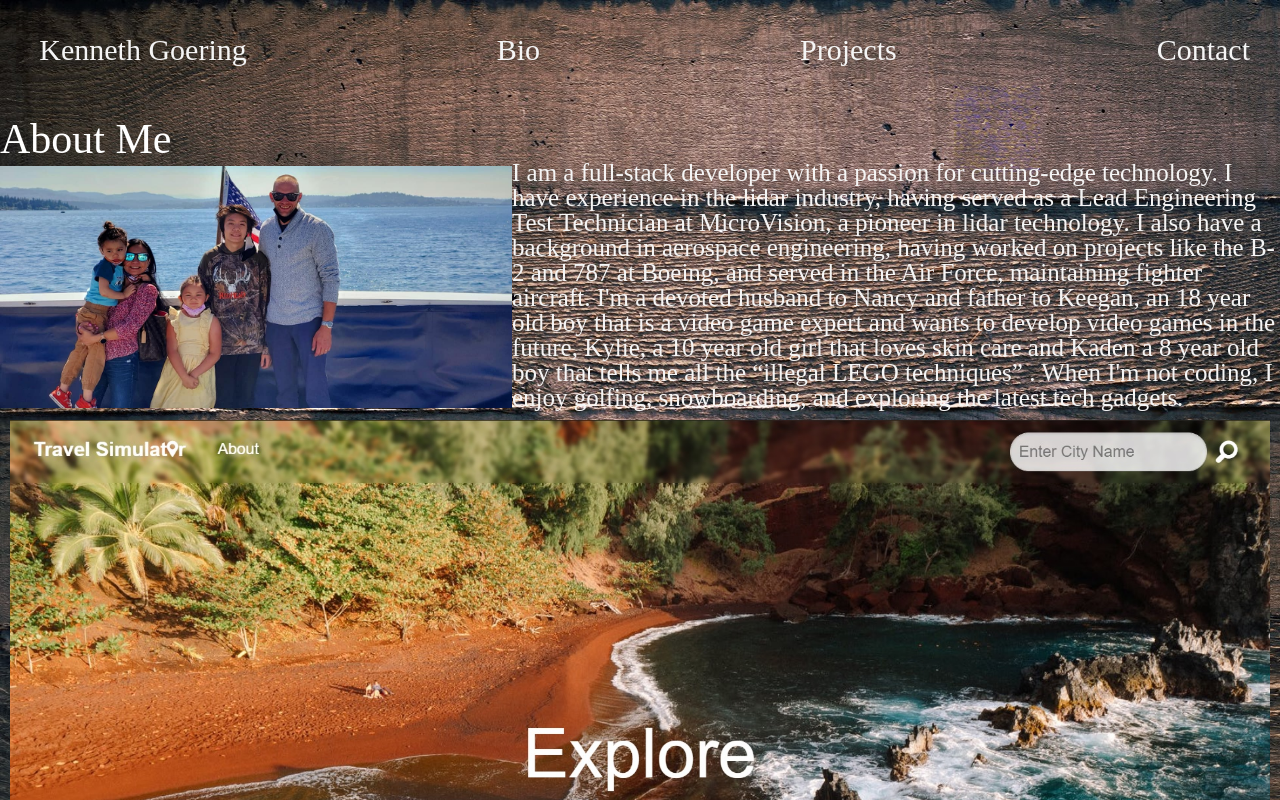
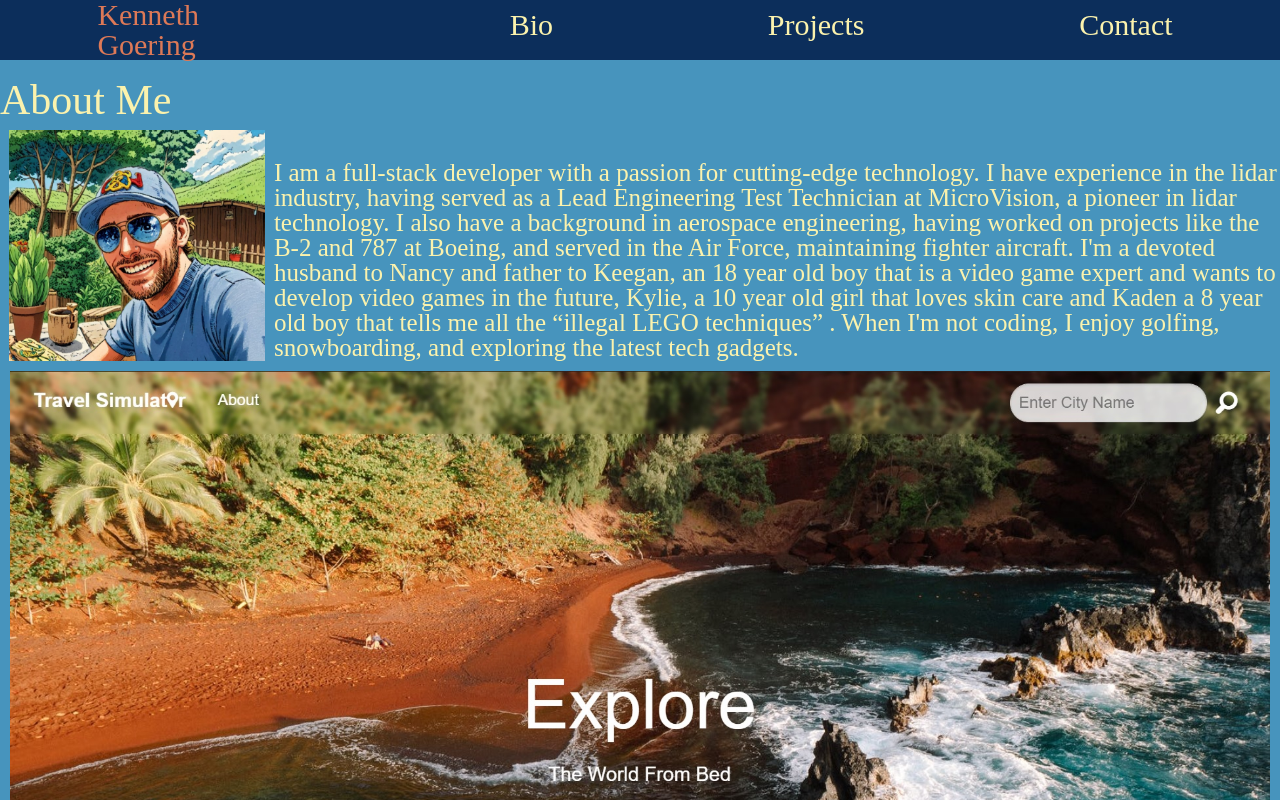
Before and after one commit to goeringkenneth/Portfolio, a plain HTML site: page index.html in a window 1280 px wide. Shown: the top 800 px of the page. Drawn offline with Linux system fonts and the light colour scheme.

Commit message:
updated css, html, Bio, Img, Colorscheme

```diff
--- /dev/null
+++ b/css/palette.scss
@@ -0,0 +1,47 @@
+/* Coolors Exported Palette - https://coolors.co/fbf2ad-ebe9dc-dd7957-4794bd-0c2e5b */
+
+/* CSS HEX */
+--vanilla: #FBF2ADff;
+--alabaster: #EBE9DCff;
+--burnt-sienna: #DD7957ff;
+--celestial-blue: #4794BDff;
+--berkeley-blue: #0C2E5Bff;
+
+/* CSS HSL */
+--vanilla: hsla(53, 91%, 83%, 1);
+--alabaster: hsla(52, 27%, 89%, 1);
+--burnt-sienna: hsla(15, 66%, 60%, 1);
+--celestial-blue: hsla(201, 47%, 51%, 1);
+--berkeley-blue: hsla(214, 77%, 20%, 1);
+
+/* SCSS HEX */
+$vanilla: #FBF2ADff;
+$alabaster: #EBE9DCff;
+$burnt-sienna: #DD7957ff;
+$celestial-blue: #4794BDff;
+$berkeley-blue: #0C2E5Bff;
+
+/* SCSS HSL */
+$vanilla: hsla(53, 91%, 83%, 1);
+$alabaster: hsla(52, 27%, 89%, 1);
+$burnt-sienna: hsla(15, 66%, 60%, 1);
+$celestial-blue: hsla(201, 47%, 51%, 1);
+$berkeley-blue: hsla(214, 77%, 20%, 1);
+
+/* SCSS RGB */
+$vanilla: rgba(251, 242, 173, 1);
+$alabaster: rgba(235, 233, 220, 1);
+$burnt-sienna: rgba(221, 121, 87, 1);
+$celestial-blue: rgba(71, 148, 189, 1);
+$berkeley-blue: rgba(12, 46, 91, 1);
+
+/* SCSS Gradient */
+$gradient-top: linear-gradient(0deg, #FBF2ADff, #EBE9DCff, #DD7957ff, #4794BDff, #0C2E5Bff);
+$gradient-right: linear-gradient(90deg, #FBF2ADff, #EBE9DCff, #DD7957ff, #4794BDff, #0C2E5Bff);
+$gradient-bottom: linear-gradient(180deg, #FBF2ADff, #EBE9DCff, #DD7957ff, #4794BDff, #0C2E5Bff);
+$gradient-left: linear-gradient(270deg, #FBF2ADff, #EBE9DCff, #DD7957ff, #4794BDff, #0C2E5Bff);
+$gradient-top-right: linear-gradient(45deg, #FBF2ADff, #EBE9DCff, #DD7957ff, #4794BDff, #0C2E5Bff);
+$gradient-bottom-right: linear-gradient(135deg, #FBF2ADff, #EBE9DCff, #DD7957ff, #4794BDff, #0C2E5Bff);
+$gradient-top-left: linear-gradient(225deg, #FBF2ADff, #EBE9DCff, #DD7957ff, #4794BDff, #0C2E5Bff);
+$gradient-bottom-left: linear-gradient(315deg, #FBF2ADff, #EBE9DCff, #DD7957ff, #4794BDff, #0C2E5Bff);
+$gradient-radial: radial-gradient(#FBF2ADff, #EBE9DCff, #DD7957ff, #4794BDff, #0C2E5Bff);
--- /dev/null
+++ b/css/palette_V2.scss
@@ -0,0 +1,47 @@
+/* Coolors Exported Palette - https://coolors.co/4794bd-a4c1d7-985133-4f3625-b9c86e */
+
+/* CSS HEX */
+--celestial-blue: #4794bdff;
+--powder-blue: #a4c1d7ff;
+--chestnut: #985133ff;
+--caf-noir: #4f3625ff;
+--olivine: #b9c86eff;
+
+/* CSS HSL */
+--celestial-blue: hsla(201, 47%, 51%, 1);
+--powder-blue: hsla(206, 39%, 74%, 1);
+--chestnut: hsla(18, 50%, 40%, 1);
+--caf-noir: hsla(24, 36%, 23%, 1);
+--olivine: hsla(70, 45%, 61%, 1);
+
+/* SCSS HEX */
+$celestial-blue: #4794bdff;
+$powder-blue: #a4c1d7ff;
+$chestnut: #985133ff;
+$caf-noir: #4f3625ff;
+$olivine: #b9c86eff;
+
+/* SCSS HSL */
+$celestial-blue: hsla(201, 47%, 51%, 1);
+$powder-blue: hsla(206, 39%, 74%, 1);
+$chestnut: hsla(18, 50%, 40%, 1);
+$caf-noir: hsla(24, 36%, 23%, 1);
+$olivine: hsla(70, 45%, 61%, 1);
+
+/* SCSS RGB */
+$celestial-blue: rgba(71, 148, 189, 1);
+$powder-blue: rgba(164, 193, 215, 1);
+$chestnut: rgba(152, 81, 51, 1);
+$caf-noir: rgba(79, 54, 37, 1);
+$olivine: rgba(185, 200, 110, 1);
+
+/* SCSS Gradient */
+$gradient-top: linear-gradient(0deg, #4794bdff, #a4c1d7ff, #985133ff, #4f3625ff, #b9c86eff);
+$gradient-right: linear-gradient(90deg, #4794bdff, #a4c1d7ff, #985133ff, #4f3625ff, #b9c86eff);
+$gradient-bottom: linear-gradient(180deg, #4794bdff, #a4c1d7ff, #985133ff, #4f3625ff, #b9c86eff);
+$gradient-left: linear-gradient(270deg, #4794bdff, #a4c1d7ff, #985133ff, #4f3625ff, #b9c86eff);
+$gradient-top-right: linear-gradient(45deg, #4794bdff, #a4c1d7ff, #985133ff, #4f3625ff, #b9c86eff);
+$gradient-bottom-right: linear-gradient(135deg, #4794bdff, #a4c1d7ff, #985133ff, #4f3625ff, #b9c86eff);
+$gradient-top-left: linear-gradient(225deg, #4794bdff, #a4c1d7ff, #985133ff, #4f3625ff, #b9c86eff);
+$gradient-bottom-left: linear-gradient(315deg, #4794bdff, #a4c1d7ff, #985133ff, #4f3625ff, #b9c86eff);
+$gradient-radial: radial-gradient(#4794bdff, #a4c1d7ff, #985133ff, #4f3625ff, #b9c86eff);
--- a/css/style.css
+++ b/css/style.css
@@ -1,29 +1,21 @@
 body{
-    background-image: url("../pic/tim-mossholder-J0sMjGu6jvQ-unsplash.jpg");
+    /* background-image: url("../pic/tim-mossholder-J0sMjGu6jvQ-unsplash.jpg");
     background-repeat:auto;
-color:black;
+color:black; */
+background-color: #4794bdff;
 }
 
-/* header */
+/*******************************************header*************************/
 .header{
 display:flex;
-background-image: url("../pic/tim-mossholder-J0sMjGu6jvQ-unsplash.jpg");
-background-repeat: no-repeat;
+/* background-image: url("../pic/tim-mossholder-J0sMjGu6jvQ-unsplash.jpg");
+background-repeat: no-repeat; */
+background-color:#DD7957ff;
 flex-direction: row;
 justify-content: space-around;
- height:7em;
+ height:100%;
  width:100%;
 }
-
-
-
-.Pic{
-    position: relative;
-    left:121px;
-    width:1263.3px;
-
-}
-
 
 .name{
     display: flex;
@@ -32,77 +24,70 @@ justify-content: space-around;
     justify-content: space-between;
     height:2em;
     width:97.38%;
-    padding: 20px;
+    /* padding: 20px; */
     font-size: 30px;
-    color:whitesmoke;
+    color: #0Cff;
 
 }
 
-
 .bioButton, .projuctsButton, .gitHubButton, ul,a:link, a:visited{
-   display: flex;
-
+    display: flex;
     flex-direction: column;
-
     margin: 10px;
     font-size: 30px;
-    color: whitesmoke;
+    color:  #0Cff;
     text-decoration: none;
 }
 
+/**************************************page *********************************/
+.aboutMe{
+margin-top: 1.5%;
+font-size:42px;
+color:#EBE9DCff;
+}
 
-/*page */
-
-
-.aboutMe{
-margin-top: 6px;
-font-size:42px;
-color:white ;
-}
 .me{
     float: left;
-    margin-top: 6px;
-    width: 40%;
+    margin-top: .7%;
+    margin-left: .7%;
+    margin-right: .7%;
+    width: 20%;
     height:auto;
 }
+
 p{
-font-size:25px;
-color: whitesmoke;
+    margin-top: 3%;
+    font-size:25px;
+    color: #EBE9DCff;
 }
-/* projects */
+
+/************************************ projects ***********************************/
 
 .projectsMain{
     display: flex;
-
     align-items: center;
     width:100%;
     height: auto;
-
     border-style: solid;
     border-color: royalblue;
+}
 
-
-}
 #sec{
     display: flex;
     flex-direction: row;
     align-items: center;
     width:100%;
     height: auto;
-     border-style: solid;
+    border-style: solid;
     border-color: royalblue;
-
-
 }
 
 .projectsSec{
     display: flex;
     flex-direction: row;
-
     align-items: center;
     width:25%;
     height: auto;
-
     border-style: solid;
     border-color: royalblue;
 }
@@ -118,9 +103,7 @@ color: whitesmoke;
     height:10%;
 }
 
-/* footer */
-
-
+/*************************************footer *************************************/
 .contact{
     display: flex;
     align-items:center;
@@ -129,13 +112,29 @@ color: whitesmoke;
     width:97.38%;
     padding: 20px;
     font-size: 20px;
-
-
-    background-color: lightgray;
-
+    background-color: #DD7957ff;
 }
 
-.logo{
+.github{
+    height: 1.8em;
+}
+
+.linkedIn{
     height: 1.5em;
+}
 
+/* **********************************colorPalate****************************************** */
+p,.aboutMe{
+    color:#FBF2ADff;
 }
+
+.bioButton, .projuctsButton, .gitHubButton, ul,a:link, a:visited{
+    color:#FBF2ADff;
+}
+
+.name, a.email:link, a.email:visited{
+    color:#DD7957ff;
+}
+.header, .contact{
+    background-color:#0C2E5Bff;
+}
--- a/index.html
+++ b/index.html
@@ -12,18 +12,15 @@
 <body>
 
     <header>
-        <div class= "header"> -->
+        <div class= "header">
 
-            <!-- <img class="Pic" src ="pic/glen-carrie-dR77em3nyJY-unsplash.jpg"> -->
-
-<!-- <div img class="headerImg"> -->
-                <div class="name">
+                <!-- <div class="name"> -->
                 <div class="leftSide">
-                        <h1>Kenneth Goering</h1>
+                    <h1 class="name">Kenneth Goering</h1>
                 </div>
+                <!-- </div> -->
 
                 <div class="rihgtSide">
-
                     <a href="#bio">Bio</a>
                 </div>
 
@@ -37,25 +34,12 @@
 
         </div>
 
-
-
-
-
-                    <!-- <h2 class="bioButton">Bio</h2>
-                    <h2 class="projuctsButton">Projects</h2>
-                    <a href="https://github.com/goeringkenneth">
-                    <h2 class="gitHubButton">Git hub</h2></a> -->
-                    <!-- </div>
-        </div>         -->
-
-            <!-- </div> -->
     </header>
-        <!-- <div class="container"> -->
 
 <div class="page">
         <H1 class="aboutMe">About Me</H1>
-        <div class="profilePic"></div>
-                     <img class="me" src="pic/me.jpg">
+
+                     <img class="me" src="pic/mePort.jpg">
 
                     <div id="bio" class="bio">
                         <p>I am a full-stack developer with a passion for cutting-edge technology. I have experience in the lidar industry,
@@ -70,7 +54,7 @@
         </div>
 
         <div id="projects" class="projects">
-            <div id="main" class="projects">
+            <!-- <div id="main" class="projects"> -->
 
                 <div class="projectsMain"><a href= "https://themancalledzac.github.io/Tourist-Simulator/">
                     <img class="mainImg" src="pic/TouristSimulator.jpg"alt="Group project"></a>
@@ -99,17 +83,16 @@
 
 </div>
    <div class="footer">
-       <div id="contact">
             <div class="contact">
             <div class="leftside">
-                    <h2>goeringkenneth@gmail.com</h2>
+                    <a class="email" href = "mailto: goerngkenneth@gmail.com">goeringkenneth@gmail.com</a>
             </div>
             <div class="center">
-                <a href="https://www.linkedin.com/in/kenneth-goering-2119171b7/"><img class="logo" src="pic/linkedin-svgrepo-com.svg"></a>
+                <a href="https://www.linkedin.com/in/kenneth-goering/"><img class="linkedIn" src="pic/linkedin-svgrepo-com.svg"></a>
             </div>
 
             <div class="rightside">
-                 <a href="https://github.com/goeringkenneth"><img class="logo" src="pic/github-square.png" alt="github logo"></a>
+                <a href ="https://github.com/goeringkenneth"><img class="github" src="pic/github-square.png" alt="github logo"></a>
 
             </div>
         </div>
```
Also changed, not shown: pic/mePort.jpg (added), pic/me_port.png (added), pic/woodBlack.png (added). Lines whose indentation alone changed are shown as unchanged.
